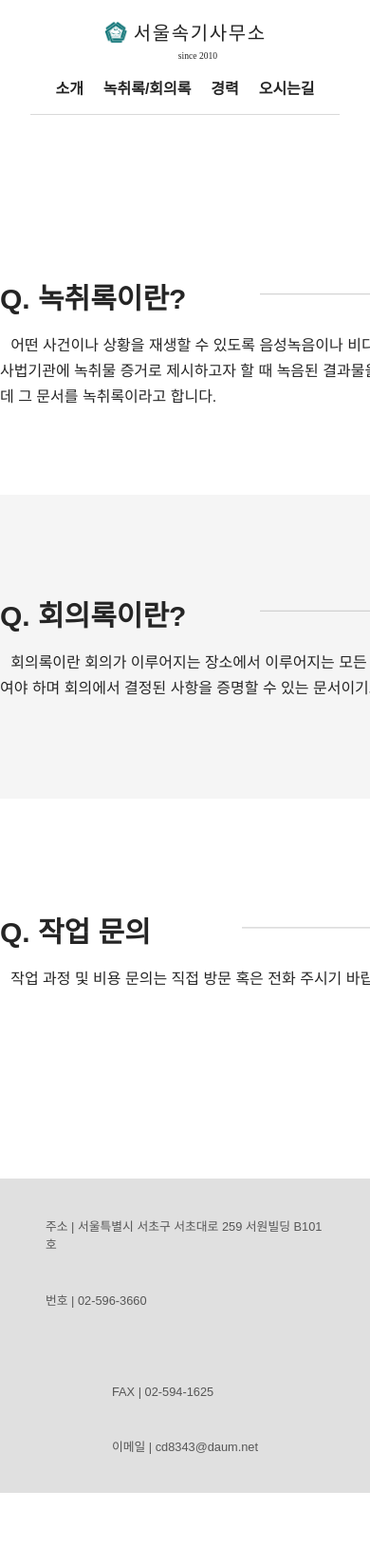
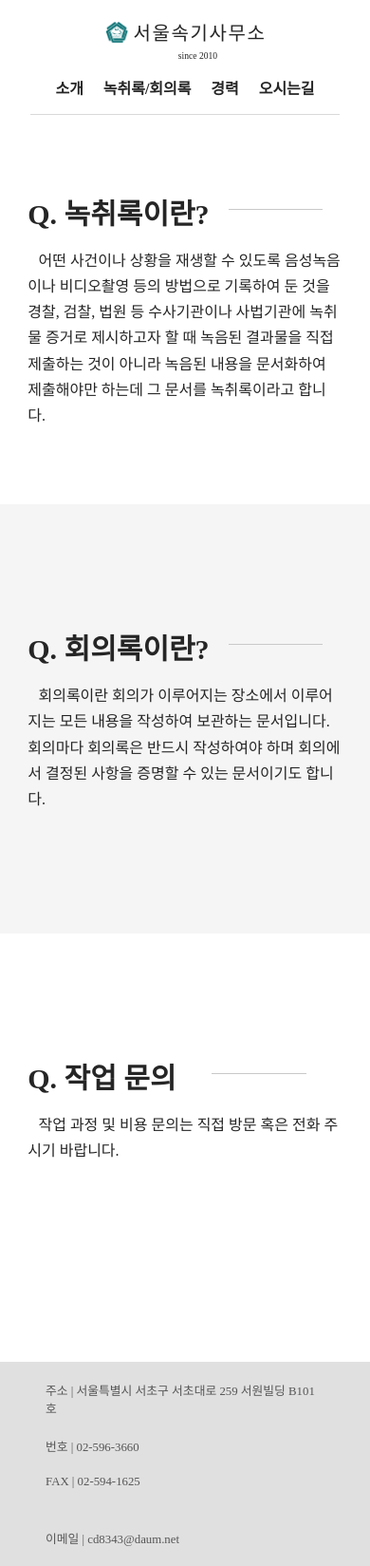
Before and after one commit to dodo849/seoul-shorthand, a Django app: page /about/ in a window 390 px wide; the page is wider, and only the part inside the window is pictured. Shown: that part at 95% size. Before the commit the page ends 1572 px from the top of that part, so only its background shows below. Run offline with Django 3.2, Linux system fonts and the light colour scheme; some web fonts are replaced.

Commit message:
수정 완료

```diff
--- a/default/templates/base.html
+++ b/default/templates/base.html
@@ -37,14 +37,10 @@
     <div class="container">{% block content %} {% endblock %}</div>
 
     <footer>
-      <div>
-        <p>주소 | 서울특별시 서초구 서초대로 259 서원빌딩 B101호</p>
-        <p>번호 | 02-596-3660</p>
-      </div>
-      <div>
-        <p>FAX | 02-594-1625</p>
-        <p>이메일 | cd8343@daum.net</p>
-      </div>
+      <p>주소 | 서울특별시 서초구 서초대로 259 서원빌딩 B101호</p>
+      <p>번호 | 02-596-3660</p>
+      <p>FAX | 02-594-1625</p>
+      <p>이메일 | cd8343@daum.net</p>
     </footer>
 
     <script src="http://code.jquery.com/jquery-latest.js"></script>
--- a/default/templates/intro.html
+++ b/default/templates/intro.html
@@ -27,7 +27,7 @@ href="https://cdn.jsdelivr.net/npm/@fancyapps/ui@4.0/dist/fancybox.css"
 </div>
 <div class="content-block grey">
     <div class="content flex">
-        <div id="me">
+        <div class="member">
             <hr>
             <h3>신미영<p>소장</p></h3>
             <ul>
@@ -36,7 +36,7 @@ href="https://cdn.jsdelivr.net/npm/@fancyapps/ui@4.0/dist/fancybox.css"
                 <li><div class="dot"></div>2010. 서울속기사무소 개업</li>
             </ul>
         </div>
-        <div id="silver">
+        <div class="member">
             <hr>
             <h3>김은영<p>소장</p></h3>
             <ul>
--- a/static/css/about.css
+++ b/static/css/about.css
@@ -100,7 +100,7 @@ li {
 
 /* 분리할 코드 끝 */
 
-@media screen and (max-width: 768px){
+@media screen and (max-width: 800px){
     .sub-nav {
         display: none;
     }
@@ -114,4 +114,28 @@ li {
         padding: 0;
         width: auto;
     }
+
+    .content .line{
+        width: 30%;
+    }
+
+    .content-block, .content-block.large {
+        height: auto;
+        padding: 3rem 0;
+    }
+
+    .content-block:first-child {
+        padding: 0rem 0;
+    }
+
+    .content-block > .content {
+        width: 85vw;
+        position:static;
+        transform: unset;
+        margin: 5rem auto;
+    }
+
+    .content > .member:first-child{
+        margin-bottom: 5rem;
+    }
 }
--- a/static/css/base.css
+++ b/static/css/base.css
@@ -12,39 +12,11 @@
     font-style: normal;
 }
 
-@font-face {
-    font-family: 'Apple SD Gothic Neo';
-    src: url(./.static_root/font/AppleSDGothicNeoM.ttf) format("truetype");
-    font-weight: normal;
-    font-style: normal;
-
-    font-family: 'Apple SD Gothic Neo';
-    src: url(./.static_root/font/AppleSDGothicNeoL.ttf) format("truetype");
-    font-weight: lighter;
-    font-style: normal;
-
-    font-family: 'Apple SD Gothic Neo';
-    src: url(./.static_root/font/AppleSDGothicNeoB.ttf) format("truetype");
-    font-weight: bold;
-    font-style: normal;
-
-    font-family: 'Apple SD Gothic Neo';
-    src: url(./.static_root/font/AppleSDGothicNeoEB.ttf) format("truetype");
-    font-weight: bolder;
-    font-style: normal;
-
-    font-family: 'Apple SD Gothic Neo';
-    src: url(./.static_root/font/AppleSDGothicNeoH.ttf) format("truetype");
-    font-weight: heavey;
-    font-style: normal;
-}
-
-
 * {
     margin: 0;
     padding: 0;
     color: #252525;
-    font-family: 'Apple SD Gothic Neo', sans-serif;
+    font-family: 'Apple SD Gothic Neo';
 }
 
 nav {
@@ -90,7 +62,7 @@ nav > .menu > a{
 }
 
 nav > .menu > a:hover, nav > .menu > a:active{
-    border-bottom: 3px solid #252525;
+    border-bottom: 2px solid #252525;
 }
 
 .container{
@@ -186,8 +158,13 @@ nav > .menu > a:hover, nav > .menu > a:active{
     margin: 1rem 0;
 }
 
+.map-text-box > .content-box {
+    display: flex;
+}
+
 .map-text-box h3 {
-    font-size: 1.4rem;
+    min-width: 130px;
+    font-size: 1.563em;
 }
 
 .map-text-box h3:first-child {
@@ -197,8 +174,13 @@ nav > .menu > a:hover, nav > .menu > a:active{
 .map-text-box h4 {
     font-size: 1.2rem;
 }
+
 .map-text-box p {
+    font-size: 1rem;
     font-weight: bold;
+    margin-bottom: 1rem;
+    line-height: 2rem;
+    word-wrap: break-all;
 }
 
 .map-text-box hr {
@@ -212,24 +194,24 @@ footer {
     height: auto;
     background-color: rgb(224, 224, 224);
 
-
     display: flex;
     flex-wrap: wrap;
     justify-content: center;
 
 }
 
-footer > div {
-
-}
-
-footer > div > p {
+footer > p {
     margin: 2.5rem 3rem;
     font-size: 0.8rem;
     color: #565656;
+    width: 35%;
 }
 
-@media screen and (max-width: 768px){
+footer > p:nth-child(1), footer > p:nth-child(2) {
+    margin-bottom: 0;
+}
+
+@media screen and (max-width: 800px){
     nav {
         display: block;
         height: auto;
@@ -281,4 +263,25 @@ footer > div > p {
         width: 90%;
     }
 
+    .map-text-box > .content-box {
+        display: block;
+        margin-bottom: 3rem;
+
+    }
+
+    .map-text-box > .content-box > h3 {
+        margin-bottom: 1rem;
+
+    }
+
+    .map-text-box > .content-box p {
+        padding-left: 1rem;
+    }
+
+    footer > p {
+        width: 80%;
+        margin: 1.3rem 3rem;
+
+    }
+
 }
--- a/static/css/career.css
+++ b/static/css/career.css
@@ -43,13 +43,15 @@ hr{
 
 
 
-@media screen and (max-width: 768px){
+@media screen and (max-width: 800px){
     .container{
         display: block;
     }
 
     .career-content {
-        width: auto;
+        width: 100%;
+        margin: 5rem 3rem;
+        justify-content: left;
     }
 
     .text-box{
```
Also changed, not shown: default/templates/road.html (+23 -9 lines), static/css/intro.css (+20 -6 lines).
